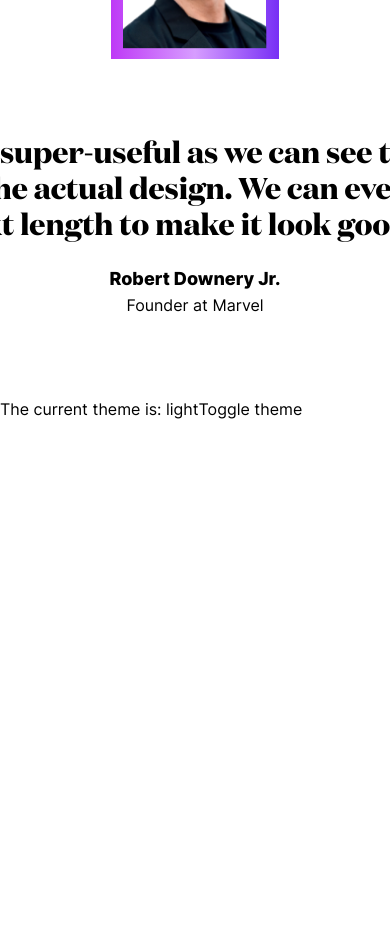
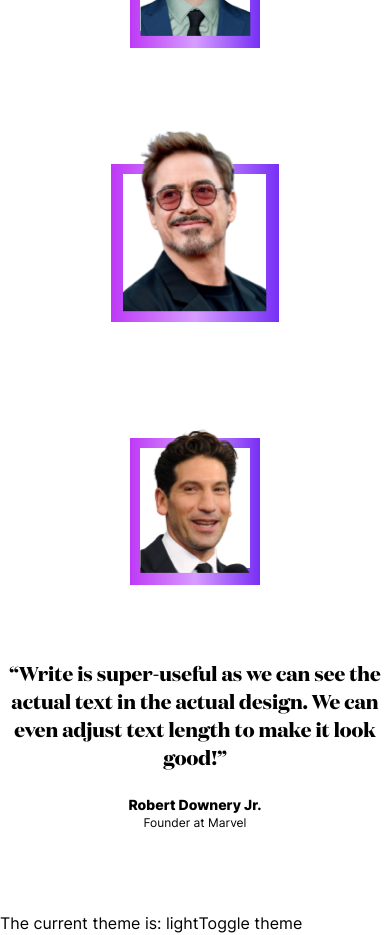
Before and after one commit to bhatshakran/designagency, a Next.js app: page / in a window 390 px wide. Shown: the part 2140-3075 px from the top of the page. Before the commit the page ends 2561 px from the top, so only its background shows below. Built offline with nearby package versions, Linux system fonts and the light colour scheme.

Commit message:
Made shoutouts responsive

```diff
--- a/components/shoutouts.tsx
+++ b/components/shoutouts.tsx
@@ -7,7 +7,7 @@ const Shoutouts = () => {
   return (
     <Container>
       <div className='mt-48'>
-        <div className='flex gap-24 justify-center'>
+        <div className='flex flex-wrap gap-24 justify-center'>
           <div>
             <GradBorder>
               <Image
@@ -41,13 +41,15 @@ const Shoutouts = () => {
           </div>
         </div>
         <div className='mt-16 w-full text-center'>
-          <p className='max-w-4xl mx-auto font-domaine text-3xl'>
+          <p className='sm:max-w-2xl md:max-w-4xl mx-auto font-domaine text-md max-w-sm text-xl sm:text-3xl'>
             “Write is super-useful as we can see the actual text in the actual
             design. We can even adjust text length to make it look good!”
           </p>
 
-          <h5 className='mt-6 text-lg font-extrabold'>Robert Downery Jr.</h5>
-          <h6> Founder at Marvel</h6>
+          <h5 className='mt-6 text-sm md:text-lg font-extrabold'>
+            Robert Downery Jr.
+          </h5>
+          <h6 className='text-xs md:text-sm'> Founder at Marvel</h6>
         </div>
       </div>
     </Container>
```
